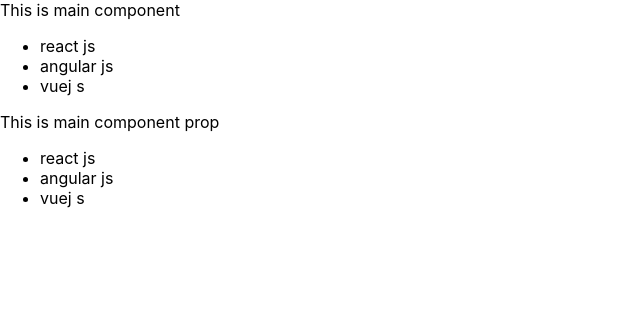
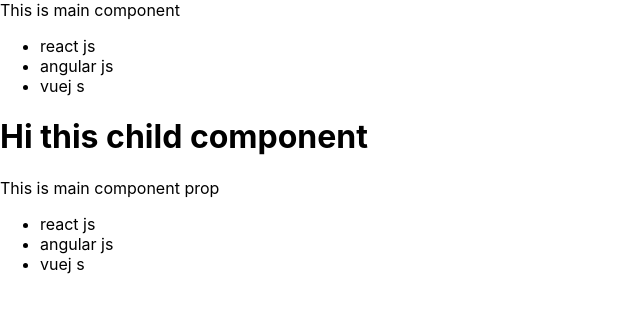
Before and after one commit to Gathsara2002/Learning-React, a React (Create React App) app: page / in a window 1280 px wide. Shown: the top 312 px of the page, without its empty margins (0-640 px from the left). Built offline with nearby package versions, Linux system fonts and the light colour scheme.

Commit message:
Check props.children

```diff
--- a/src/App.js
+++ b/src/App.js
@@ -6,7 +6,9 @@ function App() {
   return (
     //jsx fragment
     <>
-      <Main></Main>
+      <Main>
+        <h1> Hi this child component</h1>
+      </Main>
       <Main name="prop"/>
     </>
   );
--- a/src/Component/Main.js
+++ b/src/Component/Main.js
@@ -7,6 +7,7 @@ function Main(props) {
                 <li>angular js</li>
                 <li>vuej s</li>
             </ul>
+            {props.children}
         </div>
         );
 }
```
